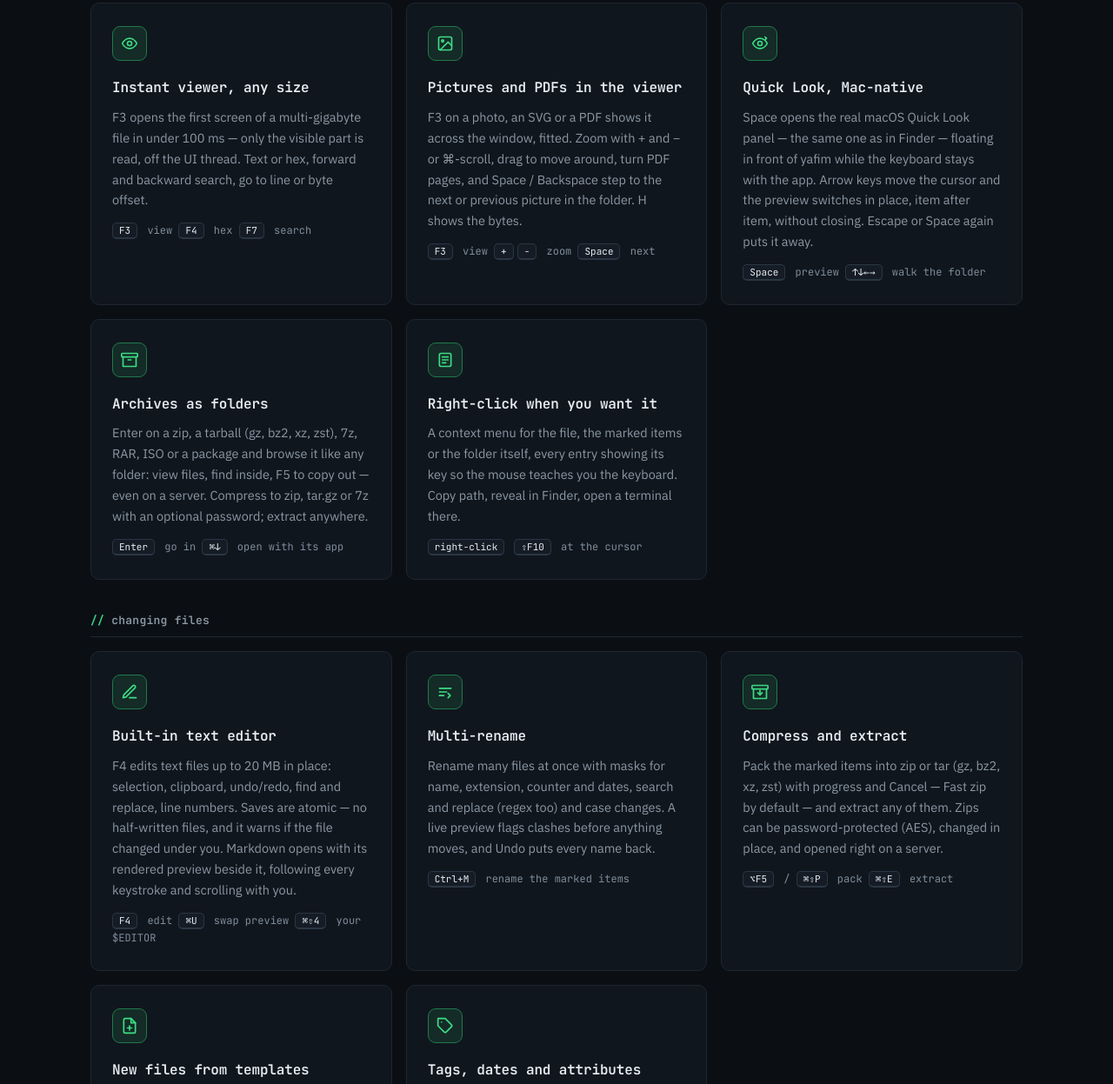
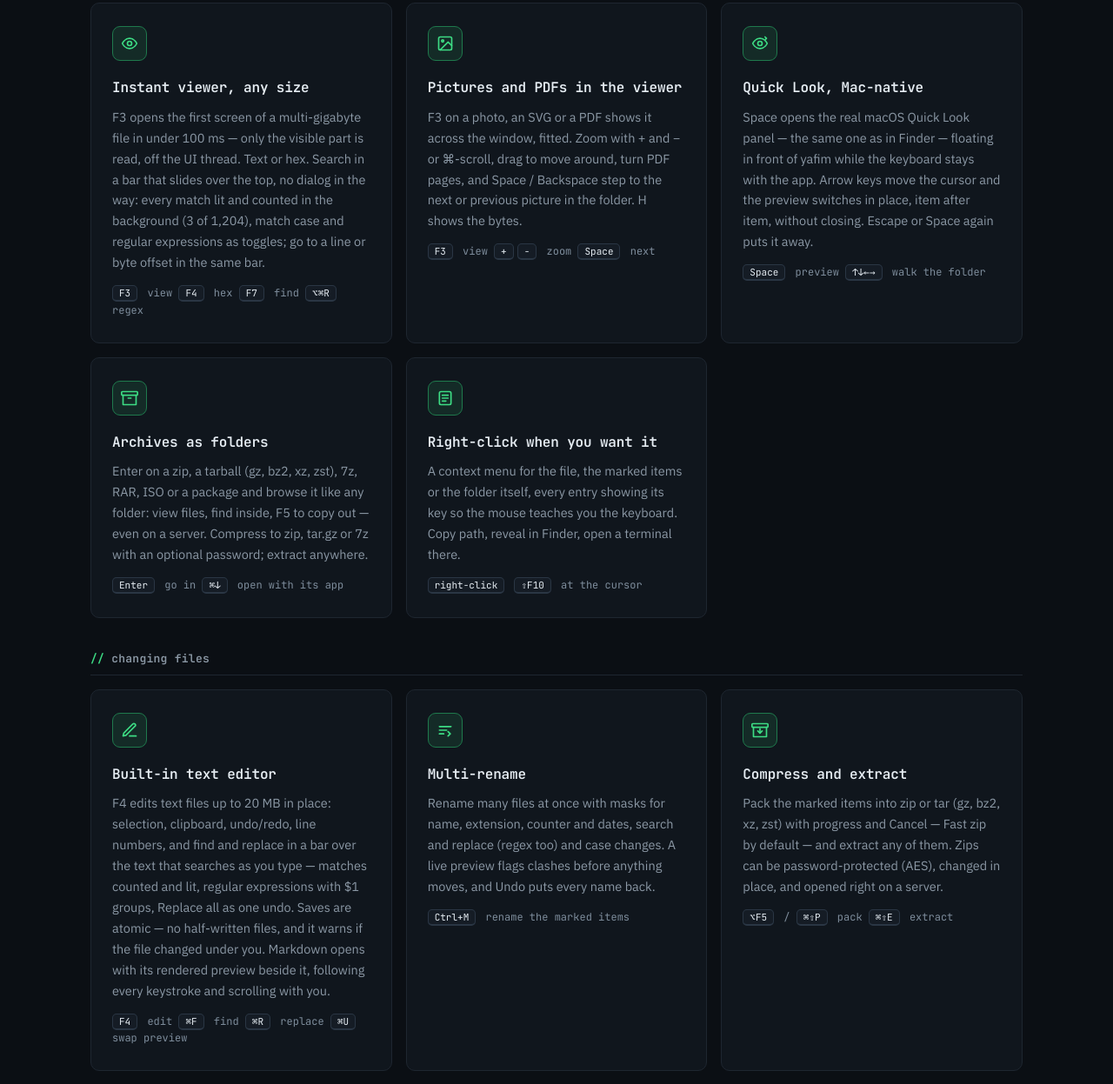
Before and after one commit to ancane/yafim, a plain HTML site: page index.html in a window 1280 px wide. Shown: the part 7795-9042 px from the top of the page at 87% size. Drawn offline with Linux system fonts and the light colour scheme.

Commit message:
The site: the find bar in the viewer and the editor cards
Co-Authored-By: Claude Opus 5.5 <noreply@anthropic.com>

```diff
--- a/index.html
+++ b/index.html
@@ -717,8 +717,8 @@
       <div class="fcard">
         <span class="icon"><svg viewBox="0 0 24 24" fill="none" stroke="currentColor" stroke-width="2" stroke-linecap="round" stroke-linejoin="round" aria-hidden="true"><path d="M2 12s3.5-7 10-7 10 7 10 7-3.5 7-10 7-10-7-10-7z"/><circle cx="12" cy="12" r="3"/></svg></span>
         <h3>Instant viewer, any size</h3>
-        <p>F3 opens the first screen of a multi-gigabyte file in under 100 ms — only the visible part is read, off the UI thread. Text or hex, forward and backward search, go to line or byte offset.</p>
-        <p class="keys"><kbd>F3</kbd> view <kbd>F4</kbd> hex <kbd>F7</kbd> search</p>
+        <p>F3 opens the first screen of a multi-gigabyte file in under 100 ms — only the visible part is read, off the UI thread. Text or hex. Search in a bar that slides over the top, no dialog in the way: every match lit and counted in the background (3 of 1,204), match case and regular expressions as toggles; go to a line or byte offset in the same bar.</p>
+        <p class="keys"><kbd>F3</kbd> view <kbd>F4</kbd> hex <kbd>F7</kbd> find <kbd>⌥⌘R</kbd> regex</p>
       </div>
       <div class="fcard">
         <span class="icon"><svg viewBox="0 0 24 24" fill="none" stroke="currentColor" stroke-width="2" stroke-linecap="round" stroke-linejoin="round" aria-hidden="true"><rect x="3" y="3" width="18" height="18" rx="2"/><circle cx="8.5" cy="8.5" r="1.5"/><polyline points="21 15 16 10 5 21"/></svg></span>
@@ -748,8 +748,8 @@
       <div class="fcard">
         <span class="icon"><svg viewBox="0 0 24 24" fill="none" stroke="currentColor" stroke-width="2" stroke-linecap="round" stroke-linejoin="round" aria-hidden="true"><path d="M12 20h9"/><path d="M16.5 3.5a2.1 2.1 0 0 1 3 3L7 19l-4 1 1-4z"/></svg></span>
         <h3>Built-in text editor</h3>
-        <p>F4 edits text files up to 20 MB in place: selection, clipboard, undo/redo, find and replace, line numbers. Saves are atomic — no half-written files, and it warns if the file changed under you. Markdown opens with its rendered preview beside it, following every keystroke and scrolling with you.</p>
-        <p class="keys"><kbd>F4</kbd> edit <kbd>⌘U</kbd> swap preview <kbd>⌘⇧4</kbd> your $EDITOR</p>
+        <p>F4 edits text files up to 20 MB in place: selection, clipboard, undo/redo, line numbers, and find and replace in a bar over the text that searches as you type — matches counted and lit, regular expressions with $1 groups, Replace all as one undo. Saves are atomic — no half-written files, and it warns if the file changed under you. Markdown opens with its rendered preview beside it, following every keystroke and scrolling with you.</p>
+        <p class="keys"><kbd>F4</kbd> edit <kbd>⌘F</kbd> find <kbd>⌘R</kbd> replace <kbd>⌘U</kbd> swap preview</p>
       </div>
       <div class="fcard">
         <span class="icon"><svg viewBox="0 0 24 24" fill="none" stroke="currentColor" stroke-width="2" stroke-linecap="round" stroke-linejoin="round" aria-hidden="true"><path d="M4 7h16"/><path d="M4 12h10"/><path d="M4 17h6"/><polyline points="16 14 19 17 16 20"/></svg></span>
```
